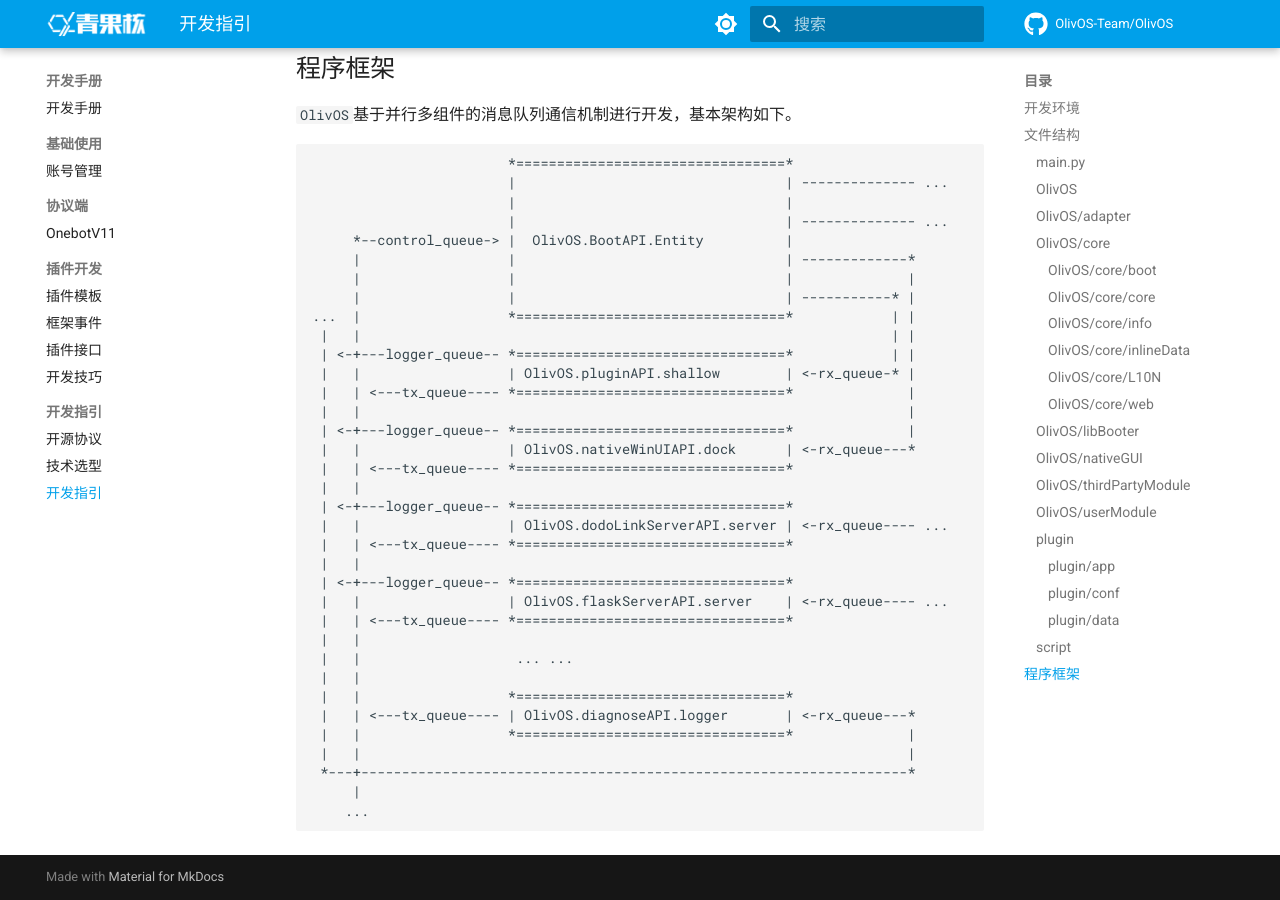
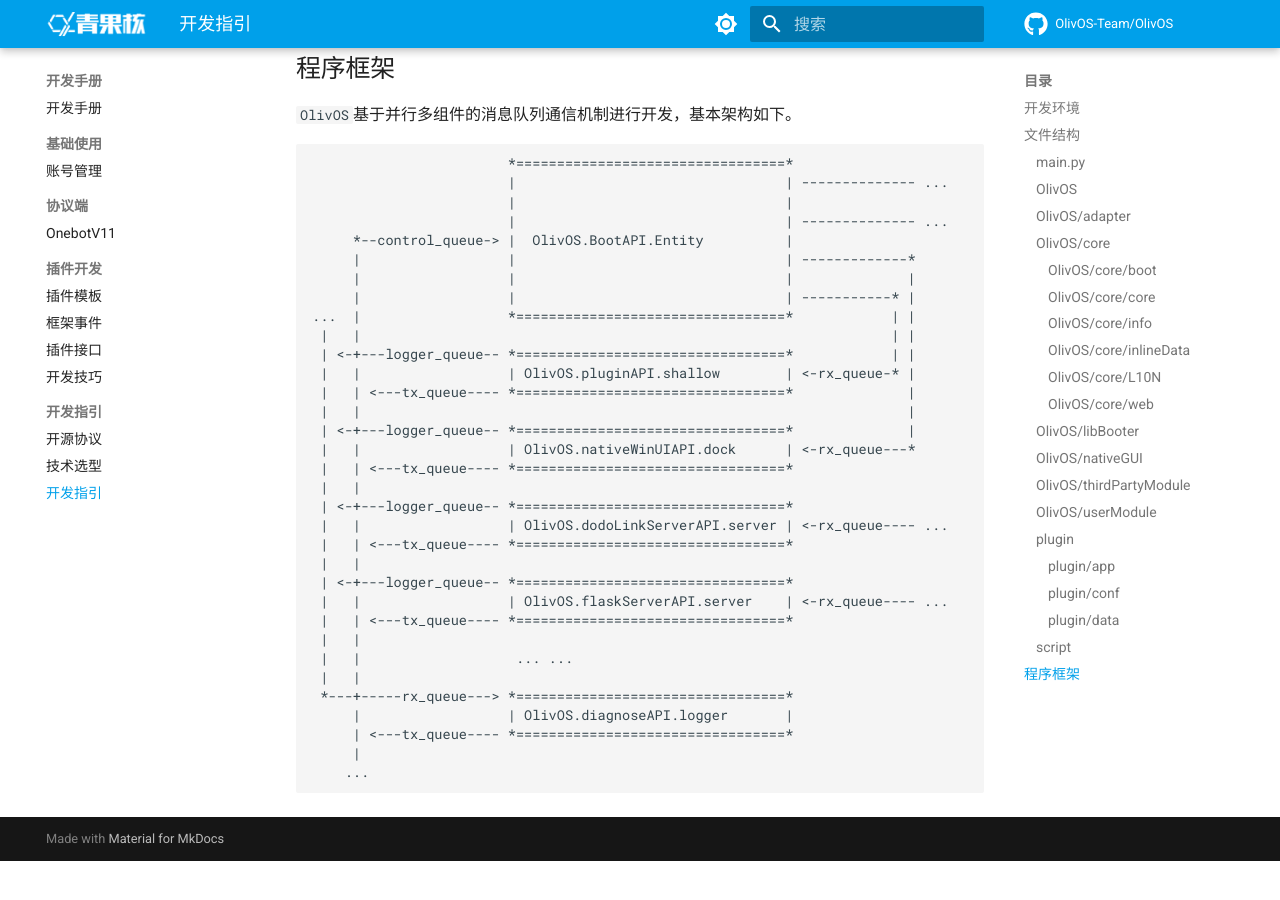
Before and after one commit to OlivOS-Team/OlivOSDoc, an MkDocs documentation site: the page built from docs/OlivOS_DevDoc_DevGuide.md, in a window 1280 px wide and 900 px high, scrolled down 4009 px. Built offline with MkDocs 1.6.1 and Material for MkDocs 9.7.7, drawn with Linux system fonts in a browser that asks for light colours; comment, search, counter and statistics services are not loaded; after the commit the page ends 4870 px from its top, so only the background shows below that.

```diff
--- a/docs/OlivOS_DevDoc_DevGuide.md
+++ b/docs/OlivOS_DevDoc_DevGuide.md
@@ -157,11 +157,9 @@
  |   |
  |   |                   ... ...
  |   |
- |   |                  *=================================*
- |   | <---tx_queue---- | OlivOS.diagnoseAPI.logger       | <-rx_queue---*
- |   |                  *=================================*              |
- |   |                                                                   |
- *---+-------------------------------------------------------------------*
+ *---+-----rx_queue---> *=================================*
+     |                  | OlivOS.diagnoseAPI.logger       |
+     | <---tx_queue---- *=================================*
      |
     ...
 
```
